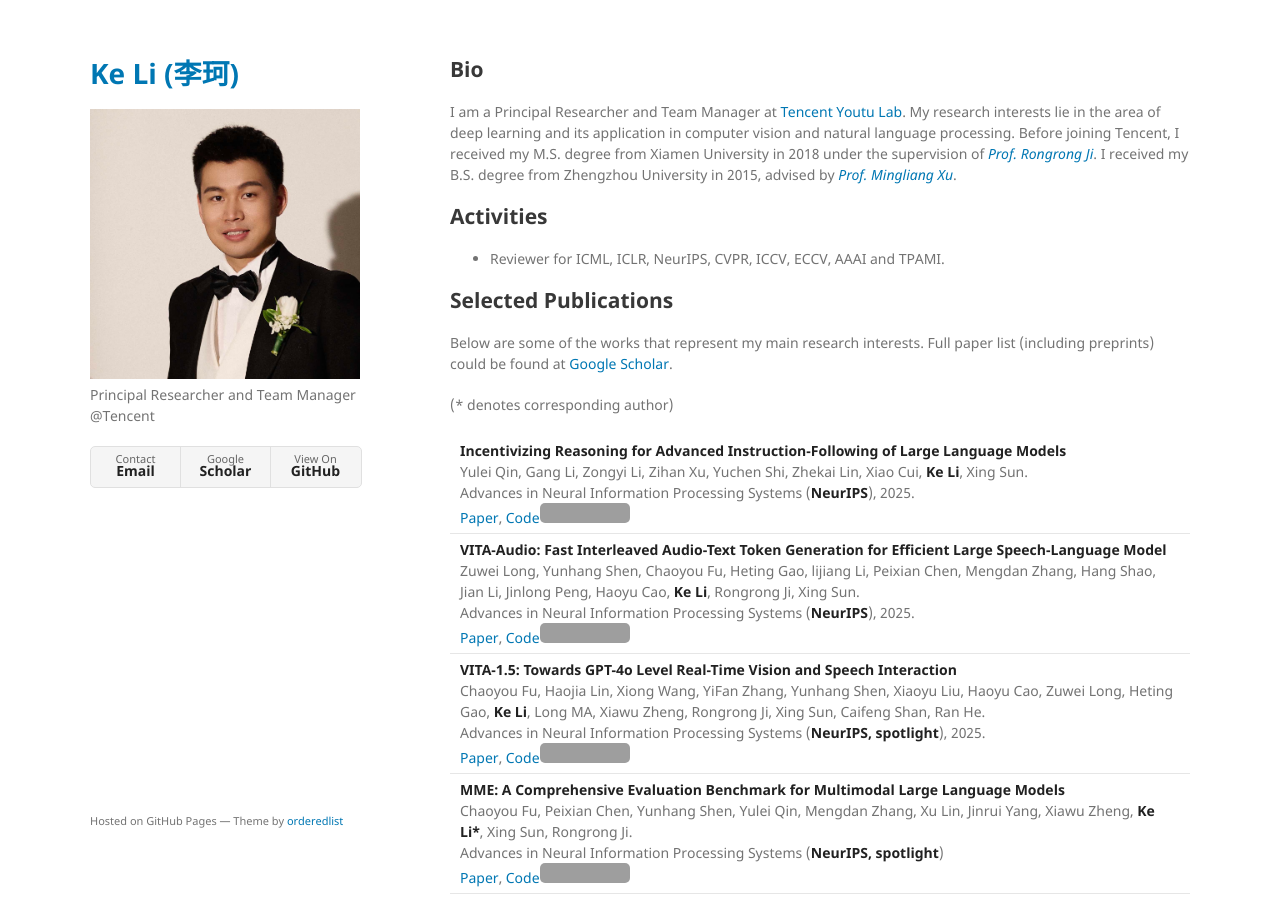
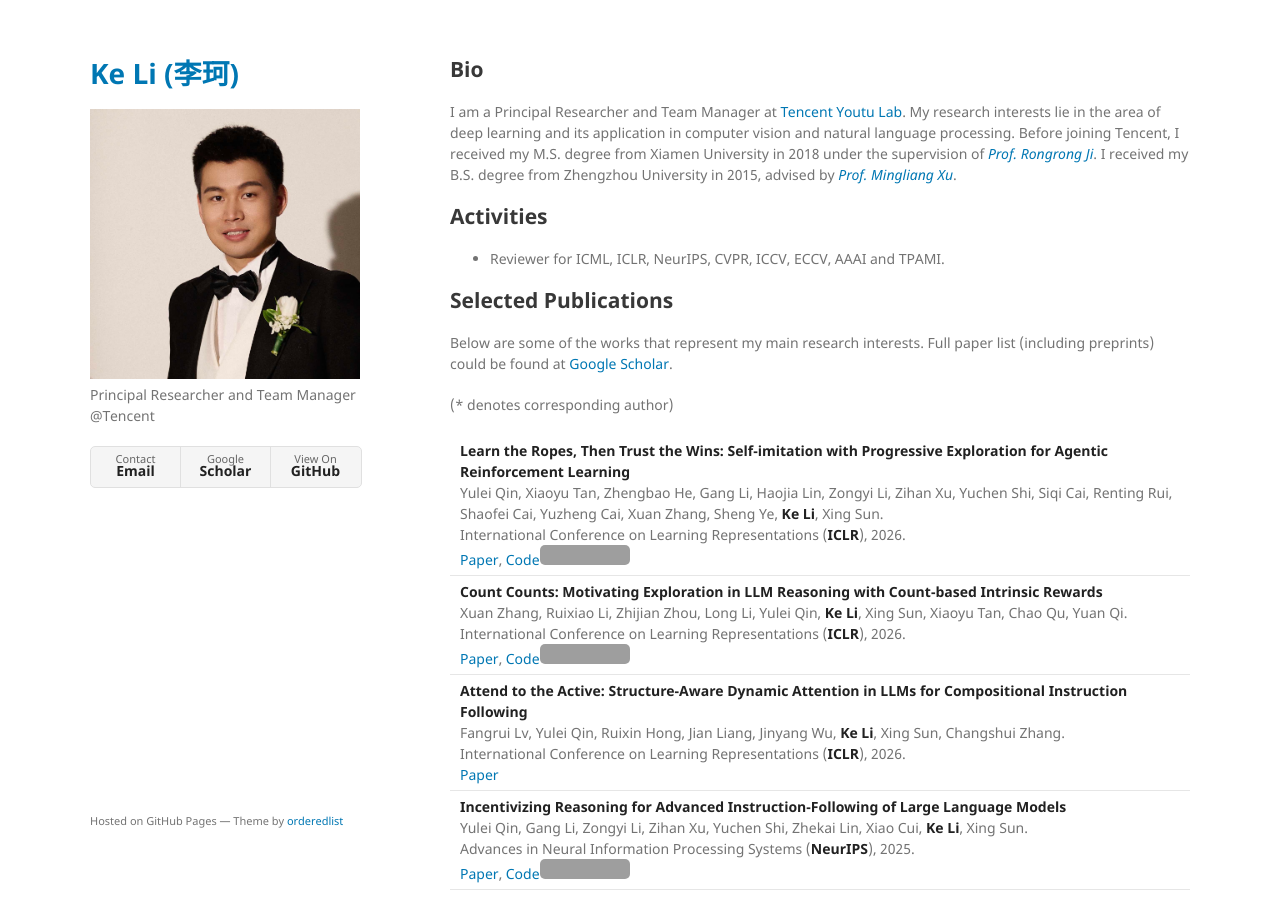
Before and after one commit to keli-61/keli-61.github.io, a Jekyll site: the page built from index.md, in a window 1280 px wide and 900 px high. Built offline with Jekyll 4.4.1, drawn with Linux system fonts in a browser that asks for light colours; grey boxes are pictures that could not be loaded.

Commit message:
update ICLR

```diff
--- a/index.md
+++ b/index.md
@@ -17,6 +17,9 @@ Below are some of the works that represent my main research interests. Full pape
 
 (* denotes corresponding author)
 
+| **Learn the Ropes, Then Trust the Wins: Self-imitation with Progressive Exploration for Agentic Reinforcement Learning**<br />Yulei Qin, Xiaoyu Tan, Zhengbao He, Gang Li, Haojia Lin, Zongyi Li, Zihan Xu, Yuchen Shi, Siqi Cai, Renting Rui, Shaofei Cai, Yuzheng Cai, Xuan Zhang, Sheng Ye, **Ke Li**, Xing Sun.<br />International Conference on Learning Representations (**ICLR**), 2026.<br />[Paper](https://arxiv.org/abs/2509.22601), [Code](https://github.com/TencentYoutuResearch/SPEAR)<img style="border: 0px;padding: 0px;border-radius: 5px;" src="https://img.shields.io/github/stars/TencentYoutuResearch/SPEAR.svg" alt="GitHub stars" title="" /> |
+| **Count Counts: Motivating Exploration in LLM Reasoning with Count-based Intrinsic Rewards**<br />Xuan Zhang, Ruixiao Li, Zhijian Zhou, Long Li, Yulei Qin, **Ke Li**, Xing Sun, Xiaoyu Tan, Chao Qu, Yuan Qi.<br />International Conference on Learning Representations (**ICLR**), 2026.<br />[Paper](https://arxiv.org/abs/2510.16614), [Code](https://github.com/dd88s87/MERCI)<img style="border: 0px;padding: 0px;border-radius: 5px;" src="https://img.shields.io/github/stars/dd88s87/MERCI.svg" alt="GitHub stars" title="" /> |
+| **Attend to the Active: Structure-Aware Dynamic Attention in LLMs for Compositional Instruction Following**<br />Fangrui Lv, Yulei Qin, Ruixin Hong, Jian Liang, Jinyang Wu, **Ke Li**, Xing Sun, Changshui Zhang.<br />International Conference on Learning Representations (**ICLR**), 2026.<br />[Paper](https://openreview.net/pdf?id=wwA0X3UfAn) |
 | **Incentivizing Reasoning for Advanced Instruction-Following of Large Language Models**<br />Yulei Qin, Gang Li, Zongyi Li, Zihan Xu, Yuchen Shi, Zhekai Lin, Xiao Cui, **Ke Li**, Xing Sun.<br />Advances in Neural Information Processing Systems (**NeurIPS**), 2025.<br />[Paper](https://arxiv.org/abs/2506.01413), [Code](https://github.com/yuleiqin/RAIF)<img style="border: 0px;padding: 0px;border-radius: 5px;" src="https://img.shields.io/github/stars/yuleiqin/RAIF.svg" alt="GitHub stars" title="" /> |
 | **VITA-Audio: Fast Interleaved Audio-Text Token Generation for Efficient Large Speech-Language Model**<br />Zuwei Long, Yunhang Shen, Chaoyou Fu, Heting Gao, lijiang Li, Peixian Chen, Mengdan Zhang, Hang Shao, Jian Li, Jinlong Peng, Haoyu Cao, **Ke Li**, Rongrong Ji, Xing Sun.<br />Advances in Neural Information Processing Systems (**NeurIPS**), 2025.<br />[Paper](https://arxiv.org/pdf/2505.03739), [Code](https://github.com/VITA-MLLM/VITA-Audio)<img style="border: 0px;padding: 0px;border-radius: 5px;" src="https://img.shields.io/github/stars/VITA-MLLM/VITA-Audio.svg" alt="GitHub stars" title="" /> |
 | **VITA-1.5: Towards GPT-4o Level Real-Time Vision and Speech Interaction**<br />Chaoyou Fu, Haojia Lin, Xiong Wang, YiFan Zhang, Yunhang Shen, Xiaoyu Liu, Haoyu Cao, Zuwei Long, Heting Gao, **Ke Li**, Long MA, Xiawu Zheng, Rongrong Ji, Xing Sun, Caifeng Shan, Ran He.<br />Advances in Neural Information Processing Systems (**NeurIPS, spotlight**), 2025.<br />[Paper](https://arxiv.org/abs/2501.01957), [Code](https://github.com/VITA-MLLM/VITA)<img style="border: 0px;padding: 0px;border-radius: 5px;" src="https://img.shields.io/github/stars/VITA-MLLM/VITA.svg" alt="GitHub stars" title="" /> |
```
